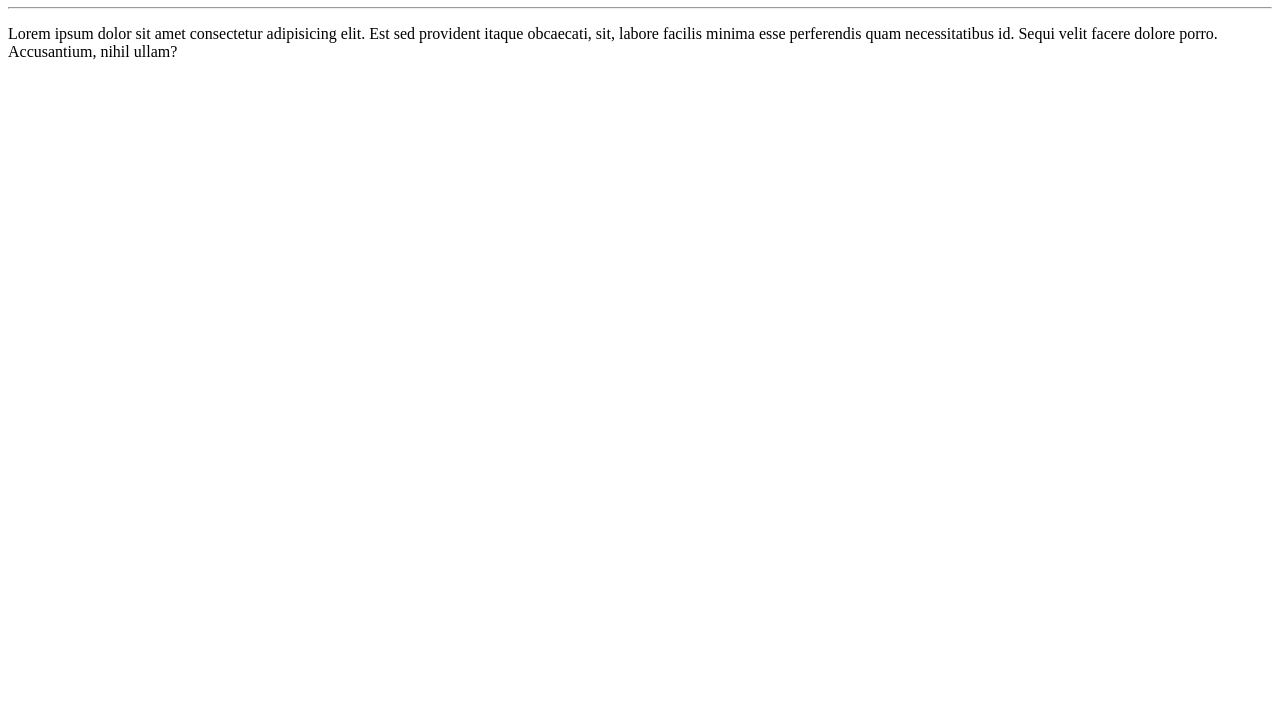
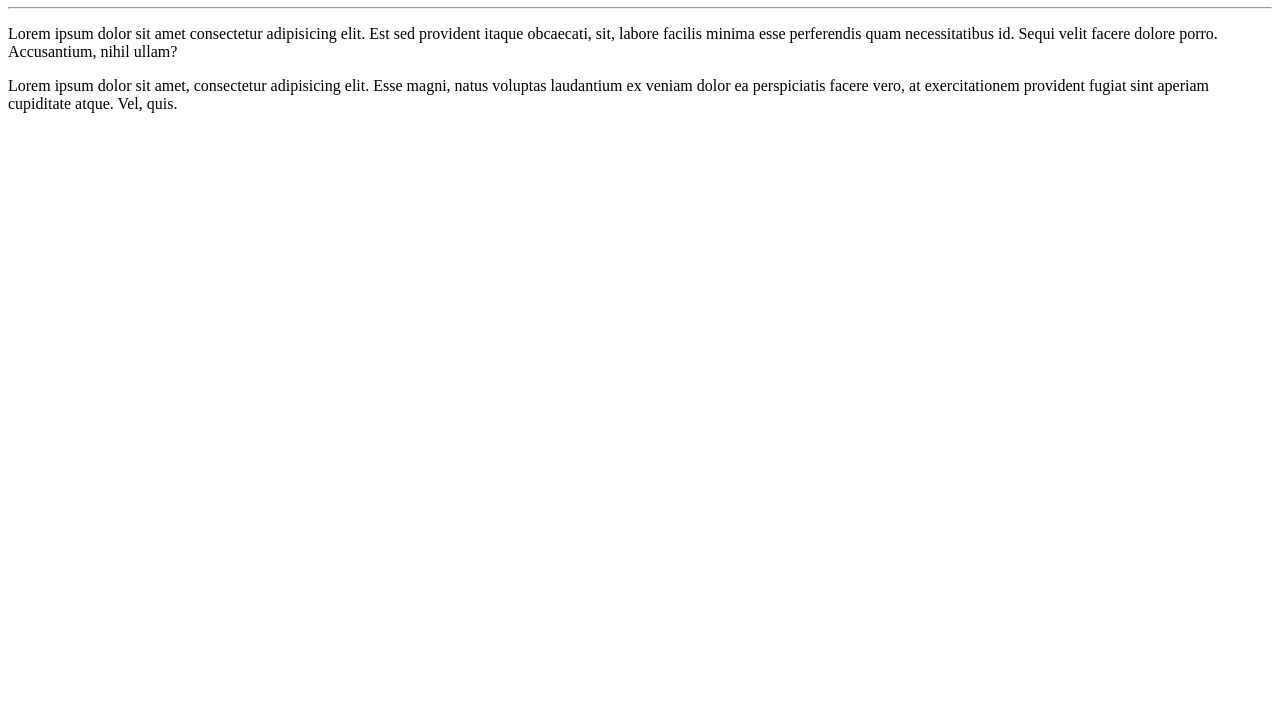
Before and after one commit to caio-arcanjo/OLA_MUNDO, a plain HTML site: page site-exemplo/index.html in a window 1280 px wide. Shown: the part 73-800 px from the top of the page. Drawn offline with Linux system fonts and the light colour scheme.

Commit message:
Foi adicionado um novo parágrafo

```diff
--- a/site-exemplo/index.html
+++ b/site-exemplo/index.html
@@ -10,5 +10,6 @@
     <h1>Olá, Mundo</h1>
     <hr>
     <p>Lorem ipsum dolor sit amet consectetur adipisicing elit. Est sed provident itaque obcaecati, sit, labore facilis minima esse perferendis quam necessitatibus id. Sequi velit facere dolore porro. Accusantium, nihil ullam?</p>
+    <p>Lorem ipsum dolor sit amet, consectetur adipisicing elit. Esse magni, natus voluptas laudantium ex veniam dolor ea perspiciatis facere vero, at exercitationem provident fugiat sint aperiam cupiditate atque. Vel, quis.</p>
 </body>
 </html>
```
